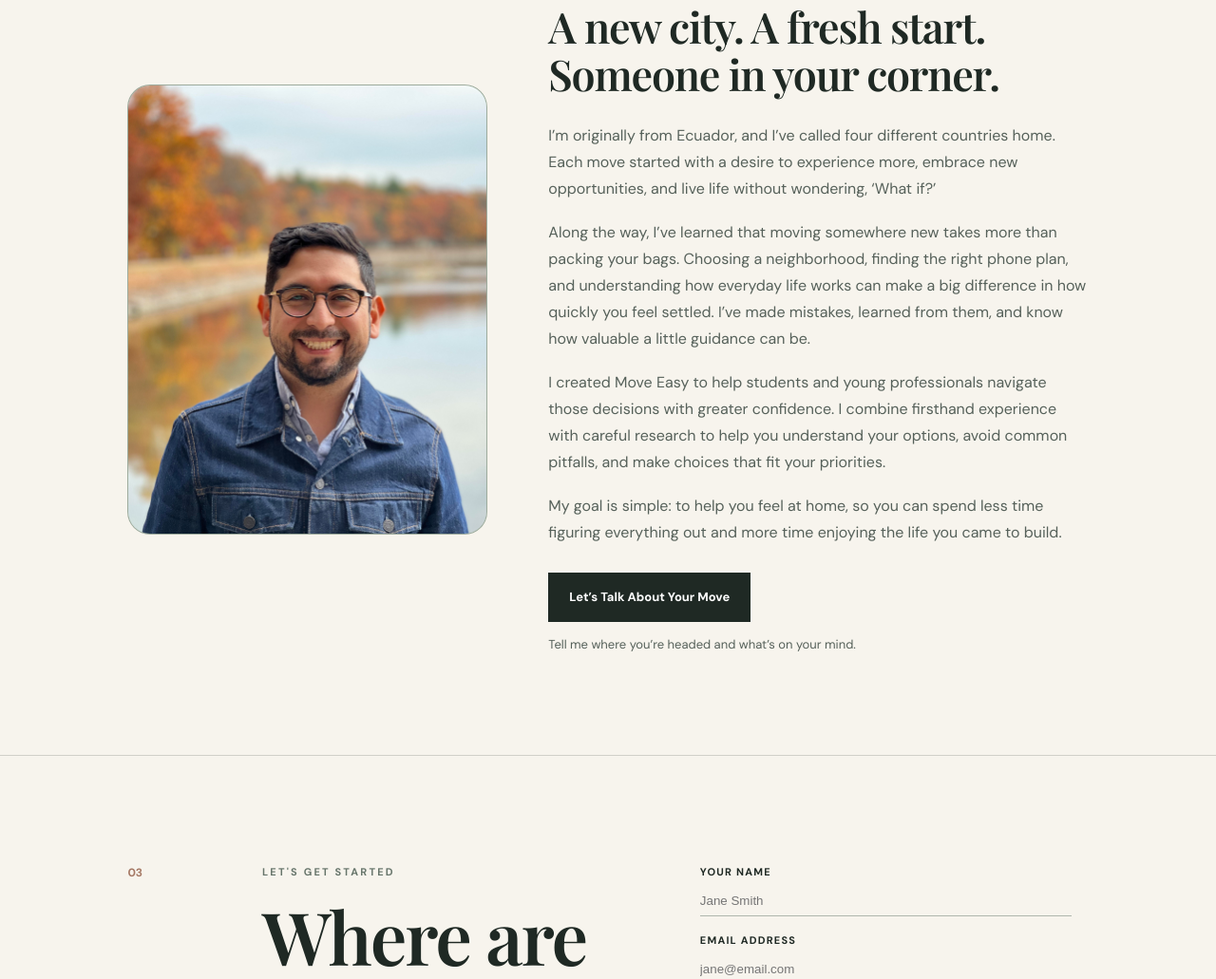
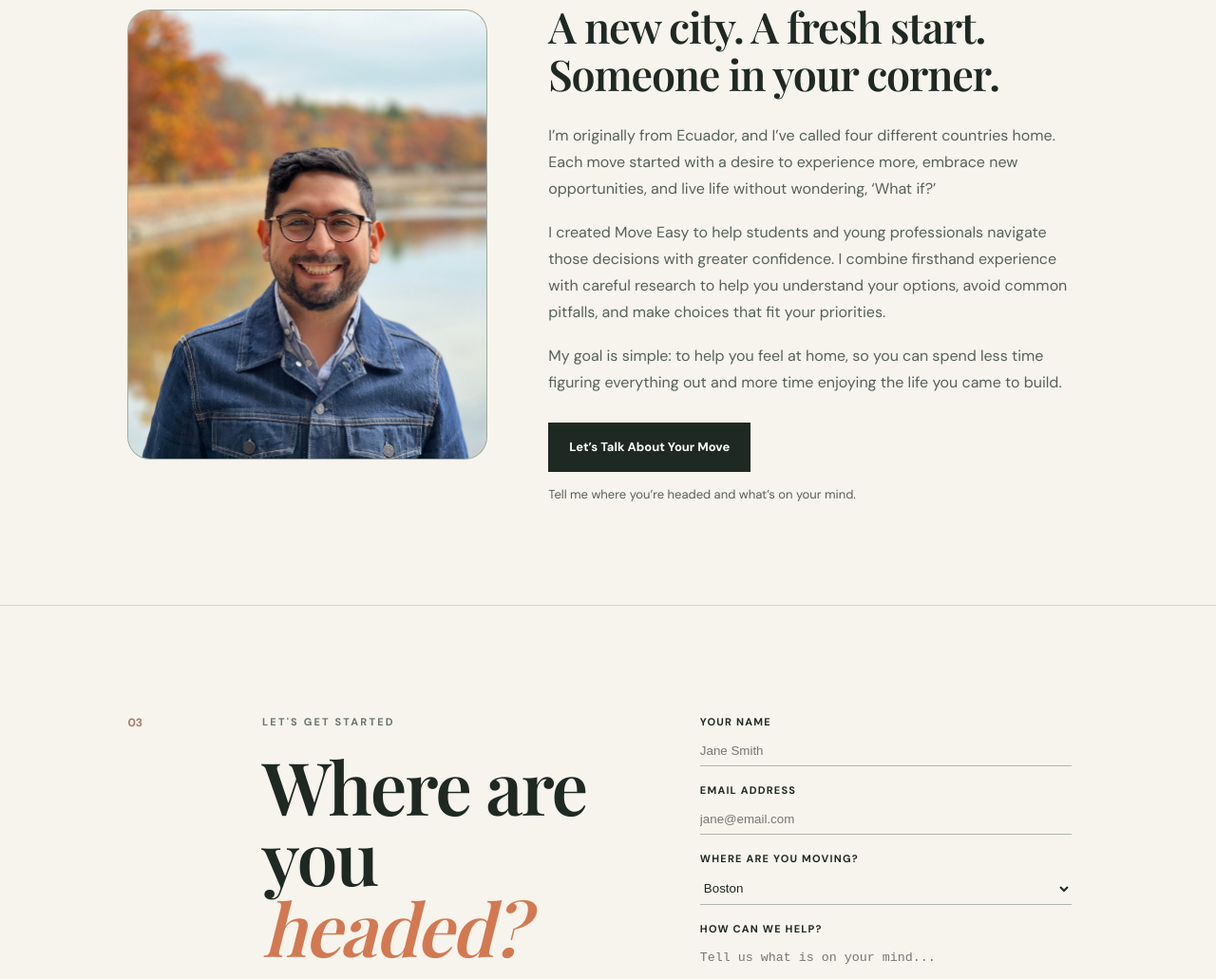
Before and after one commit to csv25/move-easy, a website: page public/index.html in a window 1280 px wide. Shown: the part 2558-3589 px from the top of the page at 95% size. Drawn offline with nearby package versions, Linux system fonts and the light colour scheme.

Commit message:
commented out the "Along the way, I’ve learned that moving somewhere new takes more than packing your bags..." paragraph in public/index.html din't like the flow of it

```diff
--- a/public/index.html
+++ b/public/index.html
@@ -229,7 +229,7 @@
                         <h2 id="about-heading" data-en="A new city. A fresh start. Someone in your corner." data-es="Una nueva ciudad. Un nuevo comienzo. Alguien que te acompaña.">A new city. A fresh start. Someone in your corner.</h2>
                         <div class="about-body">
                             <p data-en="Hi! I'm Steve! I’m originally from Ecuador, and I’ve called four different countries home. Each move started with a desire to experience more, embrace new opportunities, and live life without wondering, ‘What if?’" data-es="Soy de Ecuador y he llamado hogar a cuatro países diferentes. Cada mudanza nació del deseo de vivir nuevas experiencias, aprovechar nuevas oportunidades y disfrutar la vida sin quedarme con la duda de «¿qué habría pasado si…?»">I’m originally from Ecuador, and I’ve called four different countries home. Each move started with a desire to experience more, embrace new opportunities, and live life without wondering, ‘What if?’</p>
-                            <p data-en="Along the way, I’ve learned that moving somewhere new takes more than packing your bags. Choosing a neighborhood, finding the right phone plan, and understanding how everyday life works can make a big difference in how quickly you feel settled. I’ve made mistakes, learned from them, and know how valuable a little guidance can be." data-es="En el camino, he aprendido que mudarse a un lugar nuevo implica mucho más que hacer las maletas. Elegir un barrio, encontrar el plan de celular adecuado y entender cómo funciona la vida cotidiana puede marcar una gran diferencia a la hora de adaptarte. He cometido errores, he aprendido de ellos y sé lo valioso que puede ser contar con un poco de orientación.">Along the way, I’ve learned that moving somewhere new takes more than packing your bags. Choosing a neighborhood, finding the right phone plan, and understanding how everyday life works can make a big difference in how quickly you feel settled. I’ve made mistakes, learned from them, and know how valuable a little guidance can be.</p>
+                            <!-- <p data-en="Along the way, I’ve learned that moving somewhere new takes more than packing your bags. Choosing a neighborhood, finding the right phone plan, and understanding how everyday life works can make a big difference in how quickly you feel settled. I’ve made mistakes, learned from them, and know how valuable a little guidance can be." data-es="En el camino, he aprendido que mudarse a un lugar nuevo implica mucho más que hacer las maletas. Elegir un barrio, encontrar el plan de celular adecuado y entender cómo funciona la vida cotidiana puede marcar una gran diferencia a la hora de adaptarte. He cometido errores, he aprendido de ellos y sé lo valioso que puede ser contar con un poco de orientación.">Along the way, I’ve learned that moving somewhere new takes more than packing your bags. Choosing a neighborhood, finding the right phone plan, and understanding how everyday life works can make a big difference in how quickly you feel settled. I’ve made mistakes, learned from them, and know how valuable a little guidance can be.</p> -->
                             <p data-en="I created Move Easy to help students and young professionals navigate those decisions with greater confidence. I combine firsthand experience with careful research to help you understand your options, avoid common pitfalls, and make choices that fit your priorities." data-es="Creé Move Easy para ayudar a estudiantes y jóvenes profesionales a tomar esas decisiones con más confianza. Combino mi experiencia personal con una investigación cuidadosa para ayudarte a entender tus opciones, evitar errores comunes y tomar decisiones que se ajusten a tus prioridades.">I created Move Easy to help students and young professionals navigate those decisions with greater confidence. I combine firsthand experience with careful research to help you understand your options, avoid common pitfalls, and make choices that fit your priorities.</p>
                             <p data-en="My goal is simple: to help you feel at home, so you can spend less time figuring everything out and more time enjoying the life you came to build." data-es="Mi objetivo es sencillo: ayudarte a sentirte en casa, para que pases menos tiempo tratando de resolverlo todo y más tiempo disfrutando de la vida que viniste a construir.">My goal is simple: to help you feel at home, so you can spend less time figuring everything out and more time enjoying the life you came to build.</p>
                         </div>
```
